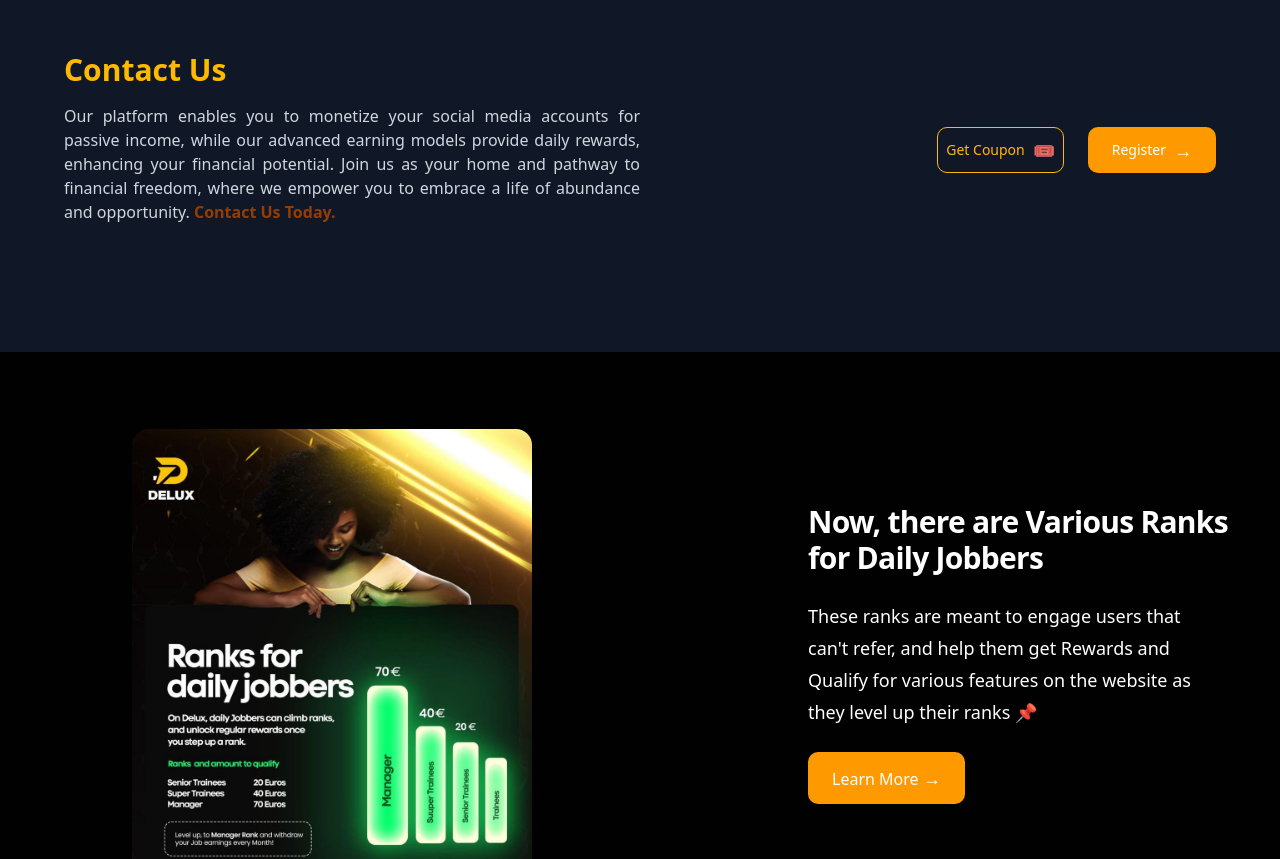
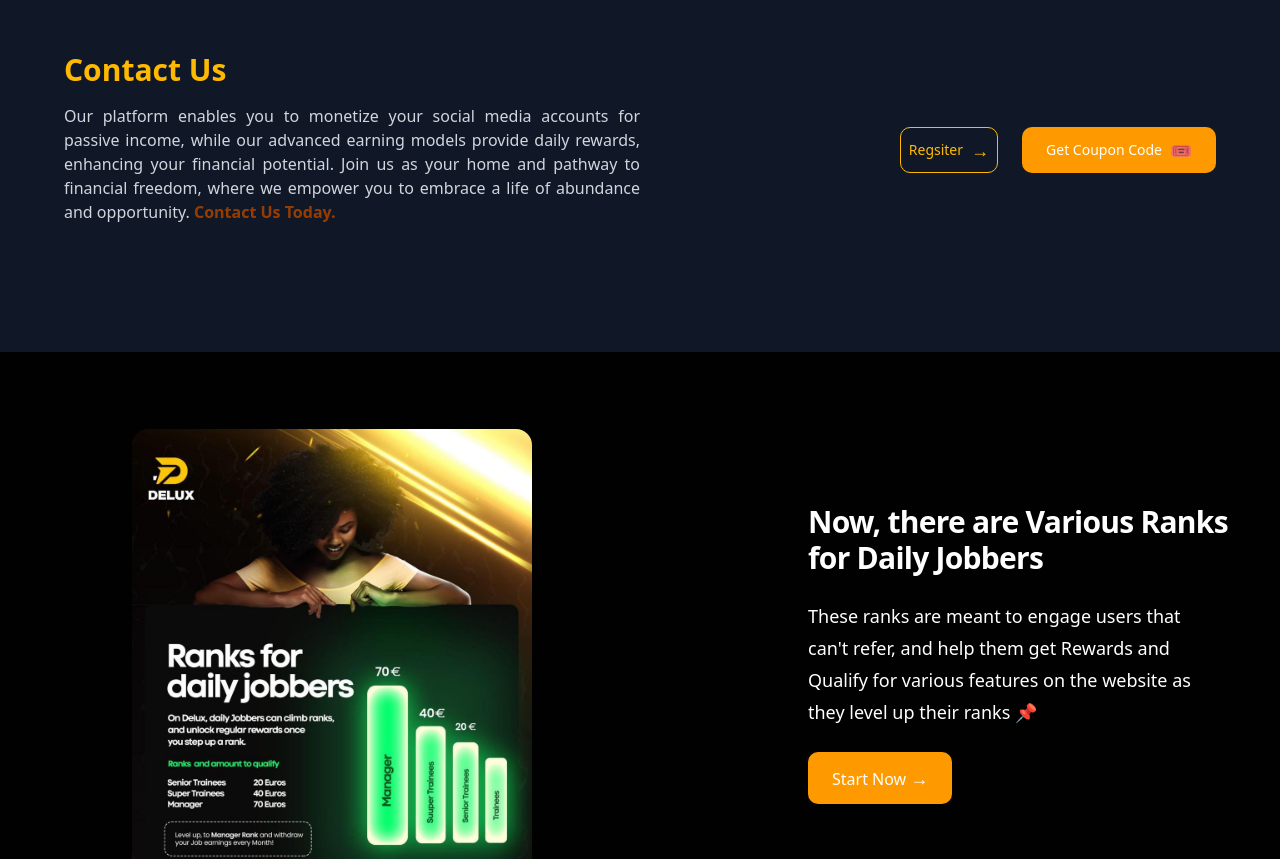
Before and after one commit to nathanieluriri/delux, a Next.js app: page / in a window 1280 px wide. Shown: the part 1800-2659 px from the top of the page. Built offline with nearby package versions, Linux system fonts and the light colour scheme.

Commit message:
added overlay

```diff
--- a/src/app/page.jsx
+++ b/src/app/page.jsx
@@ -1,6 +1,10 @@
+"use client";
 import { FeaturesGrid } from "@/components/ui/featuresSection";
 import { HeroSection } from "@/components/ui/heroSection";
 import { Padding } from "@/components/ui/padding";
+
+// pages/index.js or any other component
+import {useOverlay} from "@/components/ui/overlayComponent";
 import { AboutSection } from "@/components/ui/aboutSection";
 import { ContactSectionComponent } from "@/components/ui/contactSection";
 import { RankingSection } from "@/components/ui/rankingSection";
@@ -9,9 +13,11 @@ import { AjoSection } from "@/components/ui/ajoSection";
 import Image from "next/image";
 
 export default function Home() {
+  const { isOpen, openOverlay, closeOverlay, OverlayContent } = useOverlay();
   return (
     <>
-      <HeroSection />
+    <OverlayContent isOpen={isOpen} onClose={closeOverlay} />
+    <HeroSection />
 
       <AboutSection />
       <div className="sm:hidden">
--- a/src/app/register/page.jsx
+++ b/src/app/register/page.jsx
@@ -1,9 +1,15 @@
+"use client";
 import Image from "next/image";
+
+import {useOverlay} from "@/components/ui/overlayComponent";
 export default function registerPage(){
+    const { isOpen, openOverlay, closeOverlay, OverlayContent } = useOverlay();
     return (
-        <section className="flex justify-center bg-contain bg-no-repeat bg-black bg-center justify-items-center items-center justify-self-center w-screen h-screen" style={{
+        <section className="flex justify-center bg-cover bg-no-repeat bg-black bg-center justify-items-center items-center justify-self-center w-screen h-screen" style={{
             backgroundImage: "url('/register_image.png')",
           }}>
+            <OverlayContent isOpen={isOpen} onClose={closeOverlay} />
+
               <div className="w-full max-w-md p-8 text-white">
               <div className="px-8 sm:w-1/3 sm:mx-auto"><div className="mb-2"><a href="/"><Image className="mx-auto h-auto w-10" width={200} height={200} src={"/logo.png"} alt="Delux"/></a></div></div>
 
@@ -16,8 +22,8 @@ export default function registerPage(){
               <input type="password" placeholder="password" className="w-full p-3 mb-3 rounded-lg bg-[#ddeab5] text-[#877110] border border-amber-300 placeholder:text-[#877110]"></input>
               <input type="number" placeholder="Phone Number" className="w-full p-3 mb-3 rounded-lg bg-[#ddeab5] text-[#877110] border border-amber-300 placeholder:text-[#877110]"></input>
               <input type="number" placeholder="Coupon Code" className="w-full p-3 mb-3 rounded-lg bg-[#ddeab5] text-[#877110] border border-amber-300 placeholder:text-[#877110]"></input>
-              <p className="text-sm text-white mb-2">You do not have a code? <button className="text-yellow-300 cursor-pointer font-extrabold text-lg">Get Code</button></p>
-              <button class="w-full p-3 bg-amber-400 hover:bg-amber-400/70 text-white font-bold rounded-lg">Register</button>
+              <p className="text-sm text-white mb-2">You do not have a code? <button onClick={openOverlay} className="text-yellow-300 cursor-pointer font-extrabold text-lg">Get Code</button></p>
+              <button onClick={openOverlay} class="w-full p-3 bg-amber-400 hover:bg-amber-400/70 text-white font-bold rounded-lg">Register</button>
               </div>
 
               </section>
--- /dev/null
+++ b/src/app/test/page.jsx
@@ -0,0 +1,20 @@
+"use client";
+// pages/index.js or any other component
+import {useOverlay} from "@/components/ui/overlayComponent";
+
+export default function Home() {
+  const { isOpen, openOverlay, closeOverlay, OverlayContent } = useOverlay();
+
+  return (
+    <div className="min-h-screen bg-gray-100 flex items-center justify-center">
+      <button
+        onClick={openOverlay}
+        className="px-4 py-2 bg-blue-500 text-white rounded hover:bg-blue-600"
+      >
+        Open Overlay
+      </button>
+
+      <OverlayContent isOpen={isOpen} onClose={closeOverlay} />
+    </div>
+  );
+}
--- a/src/components/ui/ajoSection.jsx
+++ b/src/components/ui/ajoSection.jsx
@@ -6,7 +6,7 @@ export function AjoSection() {
         <h2 className="text-balance text-3xl font-semibold tracking-tight text-white sm:text-4xl"> Delux Ajo</h2>
         <p className="mt-6 text-pretty text-lg/8 text-gray-300">Do You Need Urgent Money to sort out a need? On Delux, You can Join Groups with fellow members to contribute weekly payments and withdraw turn by turn</p>
         <div className="mt-10 flex items-center justify-center gap-x-6 lg:justify-start">
-          <a href="#" className="rounded-md bg-white px-3.5 py-2.5 text-sm font-semibold text-gray-900 shadow-sm hover:bg-gray-100 focus-visible:outline-2 focus-visible:outline-offset-2 focus-visible:outline-white"> Get Started </a>
+          <a href="register" className="rounded-md bg-white px-3.5 py-2.5 text-sm font-semibold text-gray-900 shadow-sm hover:bg-gray-100 focus-visible:outline-2 focus-visible:outline-offset-2 focus-visible:outline-white"> Get Started </a>
 
         </div>
 
--- a/src/components/ui/contactSection.jsx
+++ b/src/components/ui/contactSection.jsx
@@ -1,6 +1,10 @@
+"use client";
+import {useOverlay} from "@/components/ui/overlayComponent";
 export function ContactSectionComponent() {
+  const { isOpen, openOverlay, closeOverlay, OverlayContent } = useOverlay();
   return (
     <>
+    <OverlayContent isOpen={isOpen} onClose={closeOverlay} />
       <div className="flex flex-col lg:flex-row justify-between items-start md:items-center gap-0 lg:gap-14">
         <div className="md:max-w-lg xl:max-w-xl text-justify">
           <h2 className="text-3xl font-bold text-amber-400">Contact Us</h2>
@@ -17,13 +21,13 @@ export function ContactSectionComponent() {
           <a
             target="_blank"
             rel="noopener noreferrer"
-            href="#"
+            href="register"
             className="text-sm border border-amber-400 text-amber-400 px-2 duration-300 py-2 rounded-lg flex items-center gap-2 hover:bg-amber-400 hover:text-white transition-all"
           >
-            Get Coupon <span className="text-lg">🎟️</span>
+            Regsiter <span className="text-lg">→</span>
           </a>
-          <button className="text-sm bg-amber-500 text-white px-6 py-2 rounded-lg duration-300 flex items-center gap-2 hover:bg-amber-600 transition-all">
-            Register <span className="text-lg">→</span>
+          <button onClick={openOverlay} className="text-sm bg-amber-500 text-white px-6 py-2 rounded-lg duration-300 flex items-center gap-2 hover:bg-amber-600 transition-all">
+            Get Coupon Code <span className="text-lg">🎟️</span>
           </button>
         </div>
       </div>
--- a/src/components/ui/heroSection.jsx
+++ b/src/components/ui/heroSection.jsx
@@ -1,17 +1,19 @@
 "use client";
-
+import {useOverlay} from "@/components/ui/overlayComponent";
 import React, { useState } from "react";
 
 export function HeroSection() {
   const [isHovered, setIsHovered] = useState(false);
-
+  const { isOpen, openOverlay, closeOverlay, OverlayContent } = useOverlay();
   return (
     <section
+
       className="relative h-[100vh] w-screen max-w-[1600px] max-h-[660px] flex items-center justify-center justify-self-center bg-cover bg-center bg-no-repeat"
       style={{
         backgroundImage: "url('/background_for_menu_button.png')",
       }}
     >
+      <OverlayContent isOpen={isOpen} onClose={closeOverlay} />
       {/* Overlay div */}
       <div className="absolute inset-0 bg-black opacity-30 bg-opacity-10"></div>
       <div className="relative text-center p-8 max-w-[800px]">
@@ -25,7 +27,7 @@ export function HeroSection() {
           your time online is valuable. Here, we offer job opportunities and
           financial empowerment for users globally.
         </p>
-        <button className="text-sm bg-amber-500 text-white px-6 py-2 rounded-lg duration-300 flex items-center gap-2 mt-4 m-auto hover:bg-amber-600 transition-all">
+        <button onClick={openOverlay} className="text-sm bg-amber-500 text-white px-6 py-2 rounded-lg duration-300 flex items-center gap-2 mt-4 m-auto hover:bg-amber-600 transition-all">
             Get Started <span className="text-lg">→</span>
           </button>
       </div>
--- /dev/null
+++ b/src/components/ui/overlayComponent.jsx
@@ -0,0 +1,60 @@
+"use client";
+// components/Overlay.js
+import { useState } from 'react';
+
+// Overlay component that accepts isOpen and onClose props
+const OverlayContent = ({ isOpen, onClose }) => {
+  if (!isOpen) return null;
+
+  return (
+    <div className="fixed inset-0 z-50 flex items-center justify-center">
+      {/* Backdrop */}
+      <div
+        className="absolute inset-0 bg-gray-900/50 backdrop-blur-sm"
+        onClick={onClose}
+      ></div>
+
+      {/* Overlay Content */}
+      <div className="relative bg-white p-6 rounded-lg shadow-xl max-w-md w-full mx-4">
+        <button
+          onClick={onClose}
+          className="absolute top-2 right-2 text-gray-500 hover:text-gray-700"
+        >
+          ✕
+        </button>
+        <h2 className="text-xl font-bold mb-4">Overlay Title</h2>
+        <p className="text-gray-600">
+          This is some sample text in the overlay. You can put any content here,
+          like forms, images, or additional buttons.
+        </p>
+      </div>
+    </div>
+  );
+};
+
+// Hook to manage overlay state
+export const useOverlay = () => {
+  const [isOpen, setIsOpen] = useState(false);
+
+  const openOverlay = () => setIsOpen(true);
+  const closeOverlay = () => setIsOpen(false);
+
+  return { isOpen, openOverlay, closeOverlay, OverlayContent };
+};
+
+// Example usage component (optional)
+export default function OverlayExample() {
+  const { isOpen, openOverlay, closeOverlay, OverlayContent } = useOverlay();
+
+  return (
+    <div className="relative">
+      <button
+        onClick={openOverlay}
+        className="px-4 py-2 bg-blue-500 text-white rounded hover:bg-blue-600 transition-colors"
+      >
+        Open Overlay
+      </button>
+      <OverlayContent isOpen={isOpen} onClose={closeOverlay} />
+    </div>
+  );
+}
--- a/src/components/ui/rankingSection.jsx
+++ b/src/components/ui/rankingSection.jsx
@@ -28,10 +28,10 @@ export function RankingSection() {
                 as they level up their ranks 📌
               </p>
               <a
-                href="#"
+                href="register"
                 className="mx-auto lg:mx-0 block w-fit mt-6 px-6 py-3 bg-amber-500 transition-all duration-300 text-white  rounded-lg hover:bg-amber-700"
               >
-                Learn More <span className="text-lg">→</span>
+                Start Now <span className="text-lg">→</span>
               </a>{" "}
             </div>
           </div>
```
